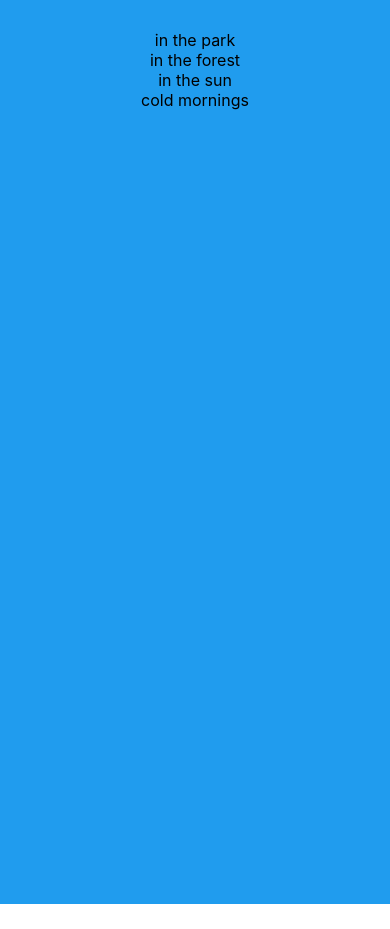
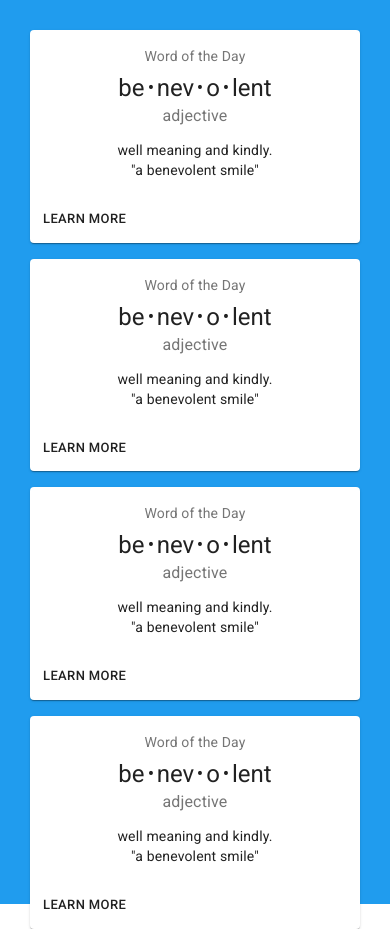
Before and after one commit to felixghislaindev/flickrphotostream, a React (Create React App) app: page / in a window 390 px wide. Before the commit the page ends 904 px from the top, so only its background shows below. Built offline with nearby package versions, Linux system fonts and the light colour scheme.

Commit message:
Mobile first responsiveness

```diff
--- a/src/App.css
+++ b/src/App.css
@@ -4,3 +4,19 @@
   height: 100vh;
   padding: 30px;
 }
+.flickr-photo-cards {
+  display: grid;
+  margin: 10px;
+  grid-gap: 1rem;
+  margin: 0 auto;
+}
+@media (min-width: 600px) {
+  .flickr-photo-cards {
+    grid-template-columns: repeat(2, minmax(0, 1fr));
+  }
+}
+@media (min-width: 900px) {
+  .flickr-photo-cards {
+    grid-template-columns: repeat(3, minmax(0, 1fr));
+  }
+} ;
--- a/src/App.js
+++ b/src/App.js
@@ -1,6 +1,6 @@
 import './App.css';
 import React from 'react';
-import Card from './components/card/Card-component'
+import FlickrPhotoCard from './components/card/FlickrPhotoCard'
 
 function App() {
   const [flickrPhotos,setFlickrPhotos] = React.useState([
@@ -31,10 +31,10 @@
   ])
   return (
     <div className="App">
-    <div className="flickr-photo-card">
+    <div className="flickr-photo-cards">
     {
       flickrPhotos.map((flickrPhoto, index) =>(
-      <Card key={index} index={index} card={flickrPhoto}/>
+      <FlickrPhotoCard className="flick-foto-card" key={index} index={index} card={flickrPhoto}/>
       ))
       }
     </div>
--- a/src/components/card/Card-component.jsx
+++ /dev/null
@@ -1,10 +0,0 @@
-import React from 'react';
-const Card = ({card}) => {
-    return (
-        <div className="card">
-            {card.title}
-        </div>
-     );
-}
-
-export default Card;
--- /dev/null
+++ b/src/components/card/FlickrPhotoCard.jsx
@@ -0,0 +1,53 @@
+import React from 'react';
+import { makeStyles } from '@material-ui/core/styles';
+import Card from '@material-ui/core/Card';
+import CardActions from '@material-ui/core/CardActions';
+import CardContent from '@material-ui/core/CardContent';
+import Button from '@material-ui/core/Button';
+import Typography from '@material-ui/core/Typography';
+
+const useStyles = makeStyles({
+  root: {
+    minWidth: 275,
+  },
+  bullet: {
+    display: 'inline-block',
+    margin: '0 2px',
+    transform: 'scale(0.8)',
+  },
+  title: {
+    fontSize: 14,
+  },
+  pos: {
+    marginBottom: 12,
+  },
+});
+
+export default function FlickrPhotoCard() {
+  const classes = useStyles();
+  const bull = <span className={classes.bullet}>•</span>;
+
+  return (
+    <Card className={classes.root}>
+      <CardContent>
+        <Typography className={classes.title} color="textSecondary" gutterBottom>
+          Word of the Day
+        </Typography>
+        <Typography variant="h5" component="h2">
+          be{bull}nev{bull}o{bull}lent
+        </Typography>
+        <Typography className={classes.pos} color="textSecondary">
+          adjective
+        </Typography>
+        <Typography variant="body2" component="p">
+          well meaning and kindly.
+          <br />
+          {'"a benevolent smile"'}
+        </Typography>
+      </CardContent>
+      <CardActions>
+        <Button size="small">Learn More</Button>
+      </CardActions>
+    </Card>
+  );
+}
```
